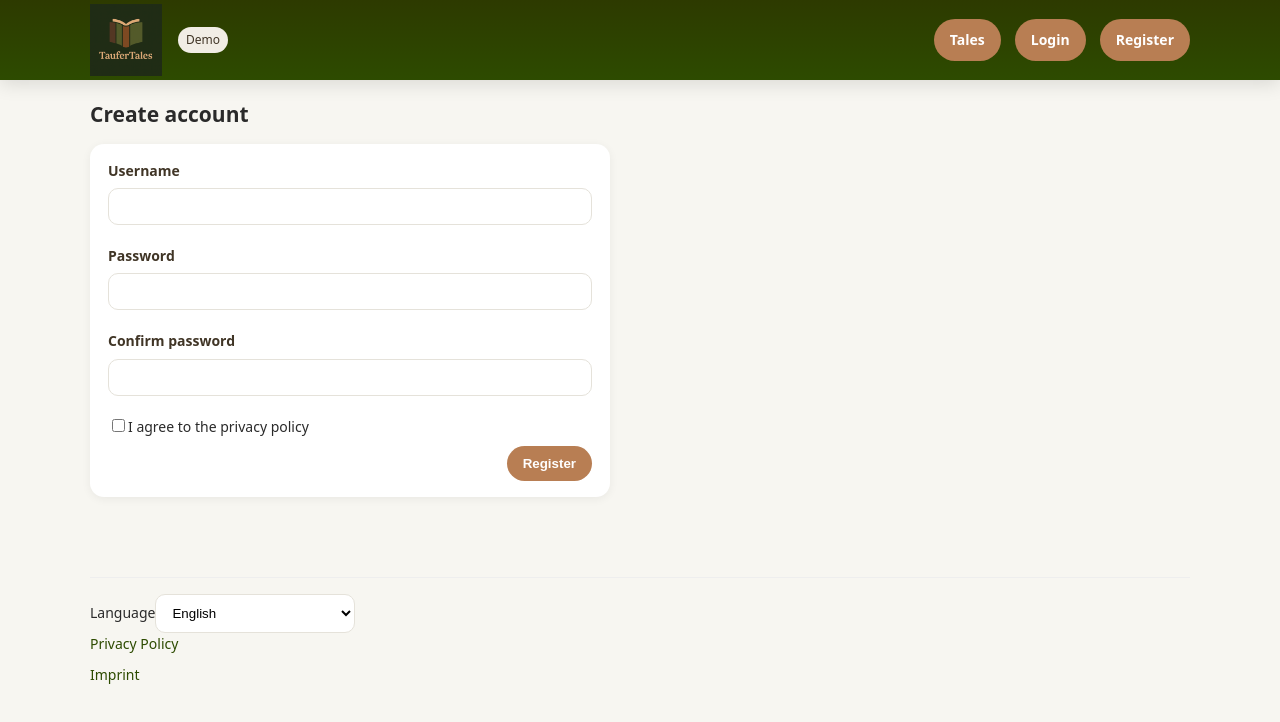
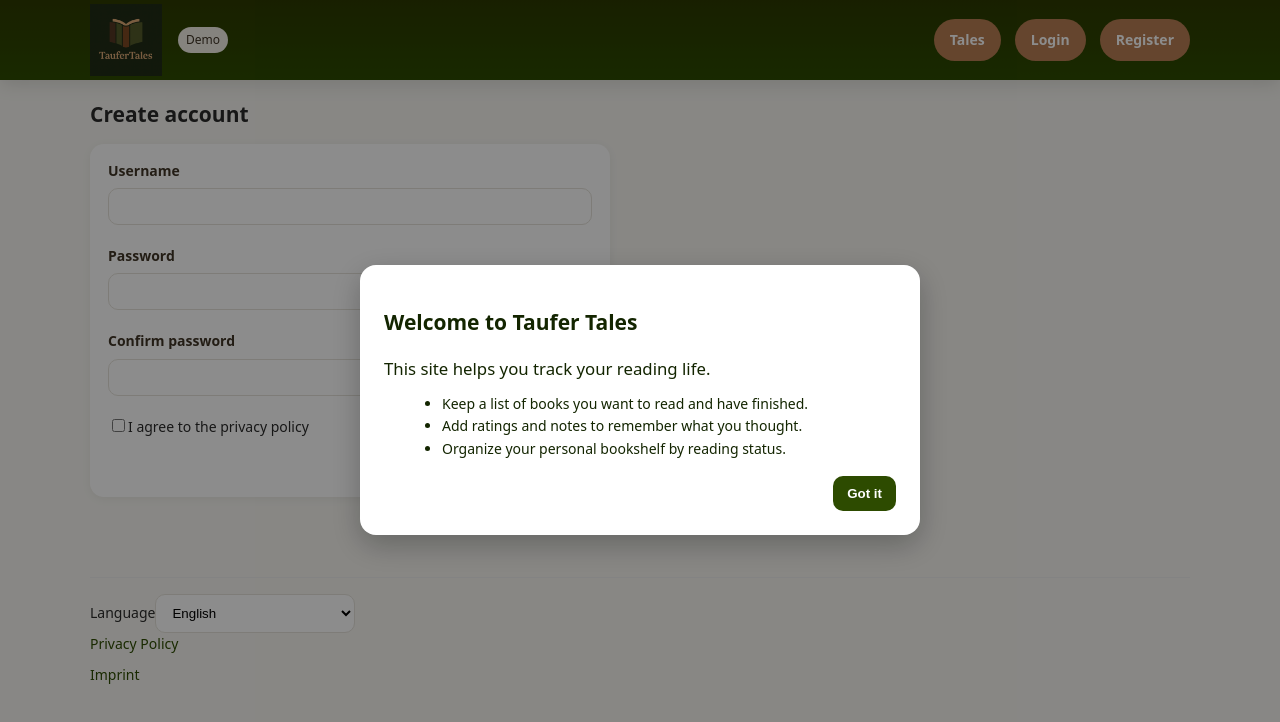
Before and after one commit to elias-taufer/taufer-tales-web, an Angular app: page /register in a window 1280 px wide. Shown: the top 722 px of the page. Built offline with nearby package versions, Linux system fonts and the light colour scheme.

Commit message:
added welcome modal

```diff
--- a/src/app/app.component.html
+++ b/src/app/app.component.html
@@ -1,3 +1,4 @@
+<app-welcome-modal *ngIf="showWelcome" (close)="onWelcomeClose()"></app-welcome-modal>
 <header class="appbar">
   <div class="appbar__inner">
 
--- a/src/app/app.component.ts
+++ b/src/app/app.component.ts
@@ -1,5 +1,6 @@
 import {Component, inject} from '@angular/core';
 import {CommonModule, NgOptimizedImage} from '@angular/common';
+import { WelcomeModalComponent } from './features/welcome-modal/welcome-modal.component';
 import { TranslatePipe } from './core/i18n/translate.pipe';
 import { I18nService } from './core/i18n/i18n.service';
 import {Router, RouterLink, RouterOutlet} from '@angular/router';
@@ -8,11 +9,21 @@ import {AuthService} from './core/services/auth.service';
 @Component({
   selector: 'app-root',
   standalone: true,
-  imports: [CommonModule, RouterOutlet, RouterLink, NgOptimizedImage, TranslatePipe],
+  imports: [CommonModule, RouterOutlet, RouterLink, NgOptimizedImage, TranslatePipe, WelcomeModalComponent],
   templateUrl: './app.component.html',
   styleUrl: './app.component.scss',
 })
 export class AppComponent {
+  showWelcome = false;
+
+  ngOnInit() {
+    try {
+      if (!localStorage.getItem('tt_welcome_shown')) {
+        this.showWelcome = true;
+      }
+    } catch {}
+  }
+
   auth = inject(AuthService);
   i18n = inject(I18nService);
   private router = inject(Router);
@@ -22,6 +33,11 @@ export class AppComponent {
     this.router.navigateByUrl('/');
   }
 
+  onWelcomeClose() {
+    try { localStorage.setItem('tt_welcome_shown','1'); } catch {}
+    this.showWelcome = false;
+  }
+
   changeLang(lang: 'en' | 'de') {
     this.i18n.setLanguage(lang);
   }
--- /dev/null
+++ b/src/app/features/welcome-modal/welcome-modal.component.html
@@ -0,0 +1,16 @@
+<div class="backdrop" role="dialog" aria-modal="true" aria-labelledby="welcome-title">
+  <div class="modal">
+    <h2 id="welcome-title">{{ 'WELCOME.TITLE' | t }}</h2>
+    <p class="lead">{{ 'WELCOME.INTRO' | t }}</p>
+
+    <ul class="features">
+      <li>{{ 'WELCOME.FEATURES.TRACK' | t }}</li>
+      <li>{{ 'WELCOME.FEATURES.RATE' | t }}</li>
+      <li>{{ 'WELCOME.FEATURES.MANAGE' | t }}</li>
+    </ul>
+
+    <div class="actions">
+      <button type="button" class="btn" (click)="onClose()">{{ 'WELCOME.CLOSE' | t }}</button>
+    </div>
+  </div>
+</div>
--- /dev/null
+++ b/src/app/features/welcome-modal/welcome-modal.component.scss
@@ -0,0 +1,45 @@
+.backdrop {
+  position: fixed;
+  inset: 0;
+  background: rgba(0,0,0,0.45);
+  display: grid;
+  place-items: center;
+  z-index: 1000;
+}
+
+.modal {
+  background: white;
+  color: #132500;
+  max-width: 560px;
+  width: calc(100% - 32px);
+  border-radius: 16px;
+  box-shadow: 0 10px 30px rgba(0,0,0,0.25);
+  padding: 24px;
+}
+
+.lead {
+  margin: 8px 0 12px;
+  font-size: 1.05rem;
+  line-height: 1.4;
+}
+
+.features {
+  margin: 0 0 16px 18px;
+}
+
+.actions {
+  display: flex;
+  justify-content: flex-end;
+}
+
+.btn {
+  appearance: none;
+  border: none;
+  background: #2D4B00;
+  color: #fff;
+  padding: 10px 14px;
+  border-radius: 10px;
+  cursor: pointer;
+}
+.btn:hover { filter: brightness(1.05); }
+.btn:active { transform: translateY(1px); }
--- /dev/null
+++ b/src/app/features/welcome-modal/welcome-modal.component.ts
@@ -0,0 +1,18 @@
+import { Component, EventEmitter, Output } from '@angular/core';
+import { CommonModule } from '@angular/common';
+import { TranslatePipe } from '../../core/i18n/translate.pipe';
+
+@Component({
+  selector: 'app-welcome-modal',
+  standalone: true,
+  imports: [CommonModule, TranslatePipe],
+  templateUrl: './welcome-modal.component.html',
+  styleUrls: ['./welcome-modal.component.scss']
+})
+export class WelcomeModalComponent {
+  @Output() close = new EventEmitter<void>();
+
+  onClose() {
+    this.close.emit();
+  }
+}
--- a/src/assets/i18n/en.json
+++ b/src/assets/i18n/en.json
@@ -1,74 +1,84 @@
 {
-  "NAV": {
-    "TALES": "Tales",
-    "BOOKSHELF": "Bookshelf",
-    "NEW_TALE": "+ New Tale",
-    "LOGIN": "Login",
-    "REGISTER": "Register",
-    "LOGOUT": "Logout"
+  "AUTH": {
+    "AGREE_PRIVACY": "I agree to the privacy policy",
+    "CREATE_ACCOUNT": "Create account"
+  },
+  "BOOKSHELF": {
+    "EMPTY_FILTER": "No items found for this filter.",
+    "TITLE": "My Bookshelf"
+  },
+  "COMMON": {
+    "ALL": "All",
+    "AUTHOR": "Author",
+    "BODY": "Body",
+    "BY": "by",
+    "CANCEL": "Cancel",
+    "CONFIRM_PASSWORD": "Confirm password",
+    "CREATE": "Create",
+    "DELETE": "Delete",
+    "DESCRIPTION": "Description",
+    "EDIT": "Edit",
+    "LOADING": "Loading",
+    "PASSWORD": "Password",
+    "PASSWORDS_NOT_MATCH": "Passwords do not match.",
+    "SAVE": "Save",
+    "TITLE": "Title",
+    "USERNAME": "Username"
+  },
+  "FOOTER": {
+    "DE": "German",
+    "EN": "English",
+    "LANGUAGE": "Language"
   },
   "LEGAL": {
-    "PRIVACY": "Privacy Policy",
-    "IMPRINT": "Imprint"
+    "IMPRINT": "Imprint",
+    "PRIVACY": "Privacy Policy"
   },
-  "FOOTER": {
-    "LANGUAGE": "Language",
-    "EN": "English",
-    "DE": "German"
+  "NAV": {
+    "BOOKSHELF": "Bookshelf",
+    "LOGIN": "Login",
+    "LOGOUT": "Logout",
+    "NEW_TALE": "+ New Tale",
+    "REGISTER": "Register",
+    "TALES": "Tales"
   },
-  "COMMON": {
-    "TITLE": "Title",
-    "AUTHOR": "Author",
-    "DESCRIPTION": "Description",
-    "USERNAME": "Username",
-    "PASSWORD": "Password",
-    "CONFIRM_PASSWORD": "Confirm password",
-    "PASSWORDS_NOT_MATCH": "Passwords do not match.",
-    "SAVE": "Save",
-    "CREATE": "Create",
-    "CANCEL": "Cancel",
-    "ALL": "All",
-    "EDIT": "Edit",
-    "DELETE": "Delete",
-    "BODY": "Body",
-    "BY": "by",
-    "LOADING": "Loading"
+  "REVIEW": {
+    "ADD_REVIEW": "Add Review",
+    "EDIT_TITLE": "Edit Review",
+    "NEW_TITLE": "New Review",
+    "REVIEWS": "Reviews",
+    "REVIEW_THIS_TALE": "Review this tale",
+    "YOUR_RATING": "Your rating"
   },
-  "AUTH": {
-    "CREATE_ACCOUNT": "Create account",
-    "AGREE_PRIVACY": "I agree to the privacy policy"
+  "STATUS": {
+    "DISCONTINUED": "Discontinued",
+    "MY_STATUS": "My status",
+    "READ": "Already read",
+    "READING": "Currently reading",
+    "SELECT": "Select Status",
+    "WANT_TO_READ": "Want to read"
+  },
+  "TALE": {
+    "ADD_TALE": "Add Tale",
+    "COVER_URL": "Cover URL",
+    "EDIT_TALE": "Edit Tale",
+    "ISBN": "ISBN",
+    "LOAD_OPEN_LIB": "Load from Open Library",
+    "PAGES": "Pages",
+    "PUBLISHED_YEAR": "Published year"
   },
   "TALES": {
     "LIST_TITLE": "Tales",
     "NO_TALES": "No tales found."
   },
-  "TALE": {
-    "ISBN": "ISBN",
-    "PUBLISHED_YEAR": "Published year",
-    "PAGES": "Pages",
-    "COVER_URL": "Cover URL",
-    "EDIT_TALE": "Edit Tale",
-    "ADD_TALE": "Add Tale",
-    "LOAD_OPEN_LIB": "Load from Open Library"
-  },
-  "REVIEW": {
-    "EDIT_TITLE": "Edit Review",
-    "NEW_TITLE": "New Review",
-    "YOUR_RATING": "Your rating",
-    "ADD_REVIEW": "Add Review",
-    "REVIEW_THIS_TALE": "Review this tale",
-    "REVIEWS": "Reviews"
-  },
-  "BOOKSHELF": {
-    "TITLE": "My Bookshelf",
-    "EMPTY_FILTER": "No items found for this filter."
-  },
-  "STATUS": {
-    "SELECT": "Select Status",
-    "WANT_TO_READ": "Want to read",
-    "READING": "Currently reading",
-    "READ": "Already read",
-    "DISCONTINUED": "Discontinued",
-    "MY_STATUS": "My status"
+  "WELCOME": {
+    "CLOSE": "Got it",
+    "FEATURES": {
+      "MANAGE": "Organize your personal bookshelf by reading status.",
+      "RATE": "Add ratings and notes to remember what you thought.",
+      "TRACK": "Keep a list of books you want to read and have finished."
+    },
+    "INTRO": "This site helps you track your reading life.",
+    "TITLE": "Welcome to Taufer Tales"
   }
 }
```
Also changed, not shown: src/assets/i18n/de.json (+71 -61 lines).
